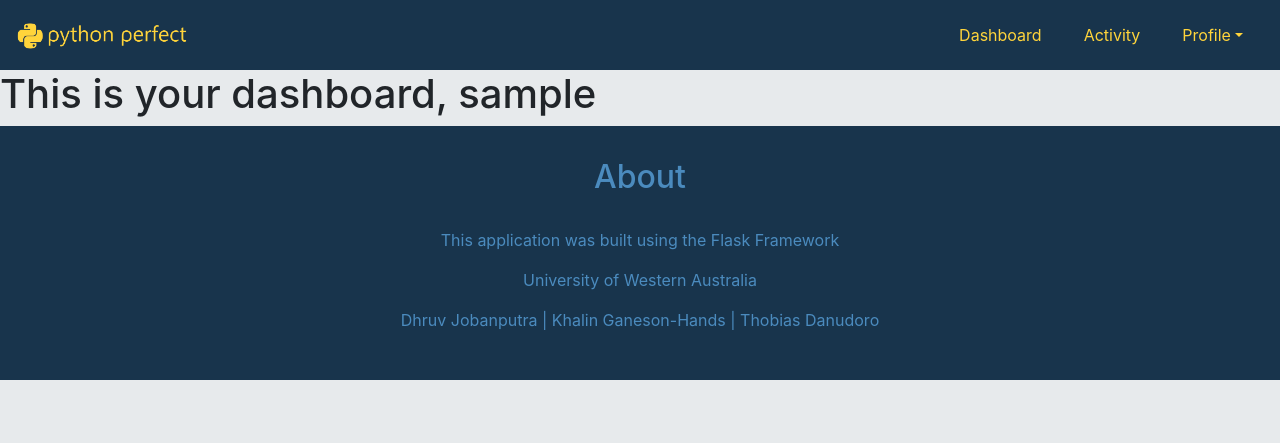
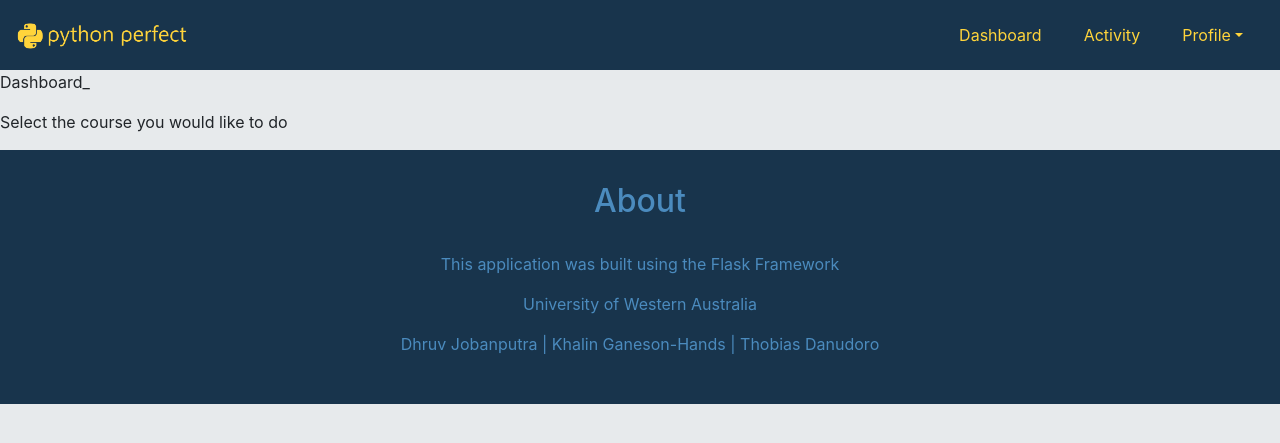
Before and after one commit to PythonPerfect/PythonPerfect, a Flask app: page /dashboard in a window 1280 px wide. Shown: the top 443 px of the page. Run offline with Flask 2, Linux system fonts and the light colour scheme; the visitor is signed in with stand-in values (Sample User, id 1); data comes from the database, SQL or seed files in the repository; some libraries are stand-ins or nearby versions.

Commit message:
copied dashboard html

```diff
--- a/app/templates/dashboard.html
+++ b/app/templates/dashboard.html
@@ -1,6 +1,29 @@
 {% extends "components/layout.html" %} {% block content %} {% include
 "components/alert.html" %}
-<div>
-  <h1>This is your dashboard, {{ current_user.username }}</h1>
+<div class="dash-container">
+  <div class="dash-title-container">
+    <p class="dash-title typewriter">Dashboard</p>
+    <p class="dash-subtitle">Select the course you would like to do</p>
+  </div>
+
+  <div id="test-list">
+    <ul class="dash-course-list">
+      {% for course in courses %}
+      <li class="dash-course">
+        <div>
+          <p class="course-difficulty">Beginner</p>
+          <p class="course-title py-blue">{{course}}</p>
+          <progress class="course-progress" value="80" max="100">32%</progress>
+          <p class="course-score">8/10</p>
+          <a class=""
+            ><span class="course-button btn btn-outline py-btn-blue"
+              >Continue</span
+            ></a
+          >
+        </div>
+      </li>
+      {% endfor %}
+    </ul>
+  </div>
 </div>
 {% endblock %}
```
Also changed, not shown: 1 other file.
